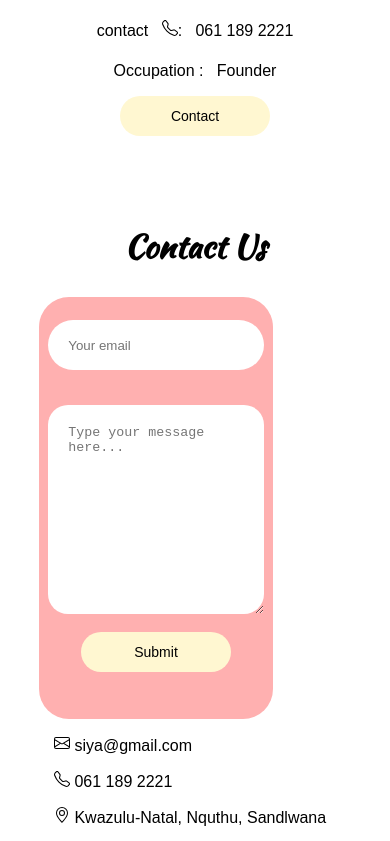
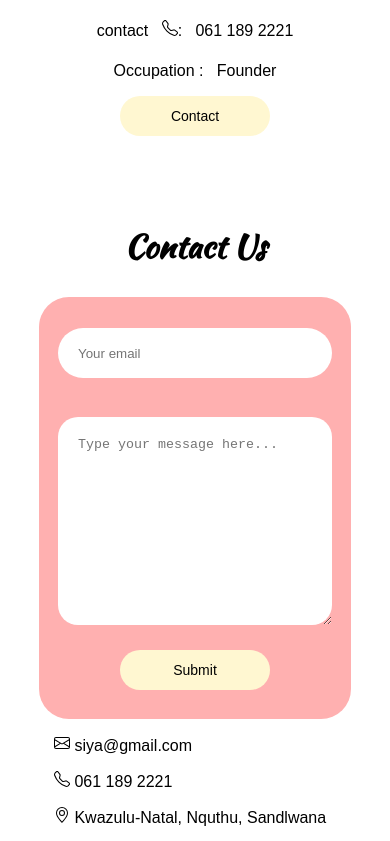
Before and after one commit to siyabongasamkelo/npo, a React (Create React App) app in the folder client/organization/: page / in a window 390 px wide. Shown: the part 2726-3567 px from the top of the page. Built offline with nearby package versions, Linux system fonts and the light colour scheme; a web font is replaced by a local one.

Commit message:
fixed responsiveness errors in contact Form

```diff
--- a/client/organization/src/components/common/ContactForm.styled.js
+++ b/client/organization/src/components/common/ContactForm.styled.js
@@ -8,6 +8,7 @@ export const FormCover = styled.form`
   display: flex;
   align-items: center;
   flex-direction: column;
+  margin-left: 20%;
 
   input {
     height: 10px;
@@ -29,4 +30,21 @@ export const FormCover = styled.form`
   button {
     margin-top: 8%;
   }
+  @media only screen and (max-width: 600px) {
+    width: 100%;
+    margin-left: 0;
+  }
+  @media only screen and (min-width: 768px) {
+    width: 100%;
+    margin-left: 0;
+    input {
+      font-size: 16px;
+    }
+    textarea {
+      font-size: 16px;
+    }
+  }
+  @media only screen and (min-width: 992px) {
+    width: 75%;
+  }
 `;
```
